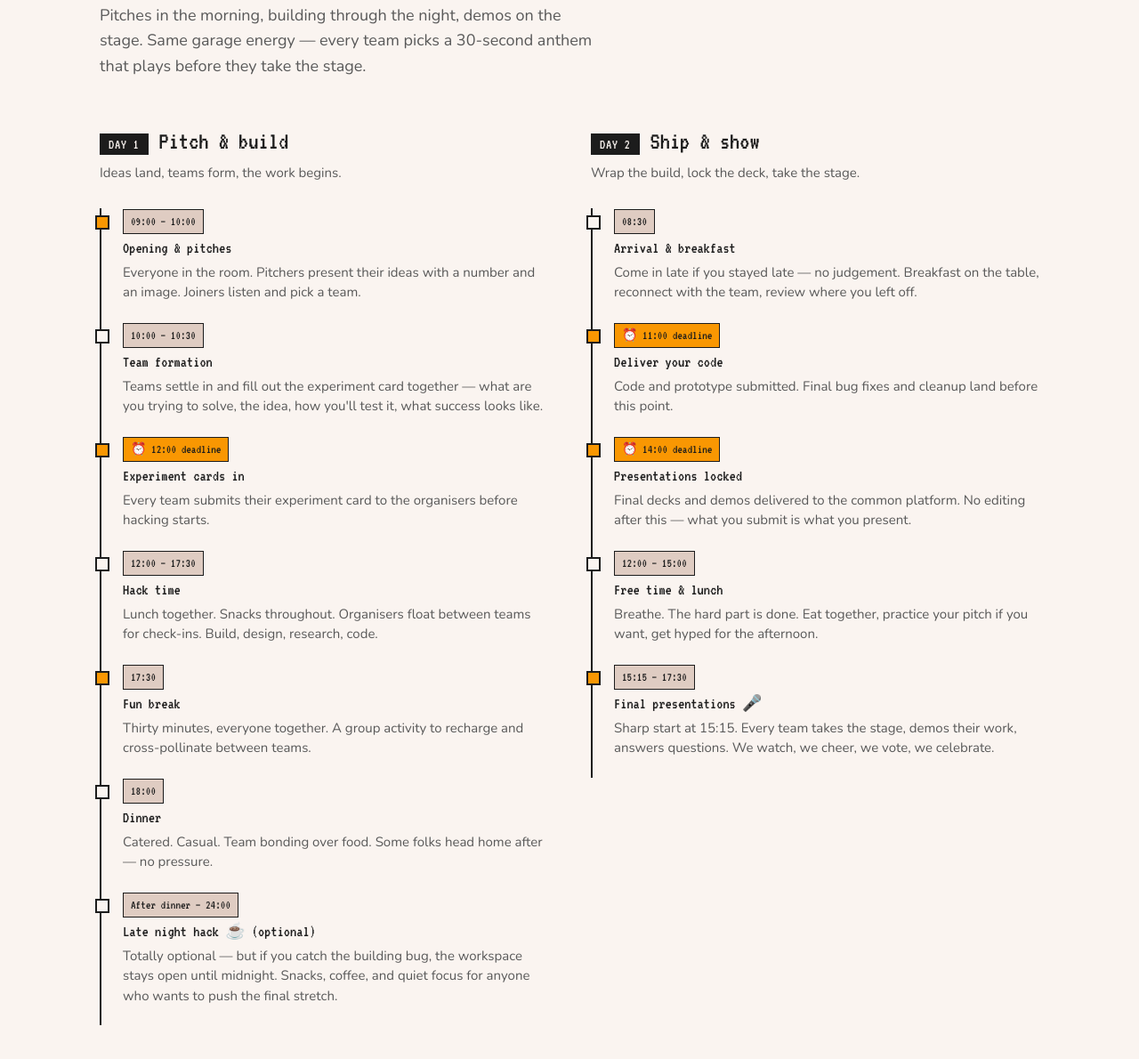
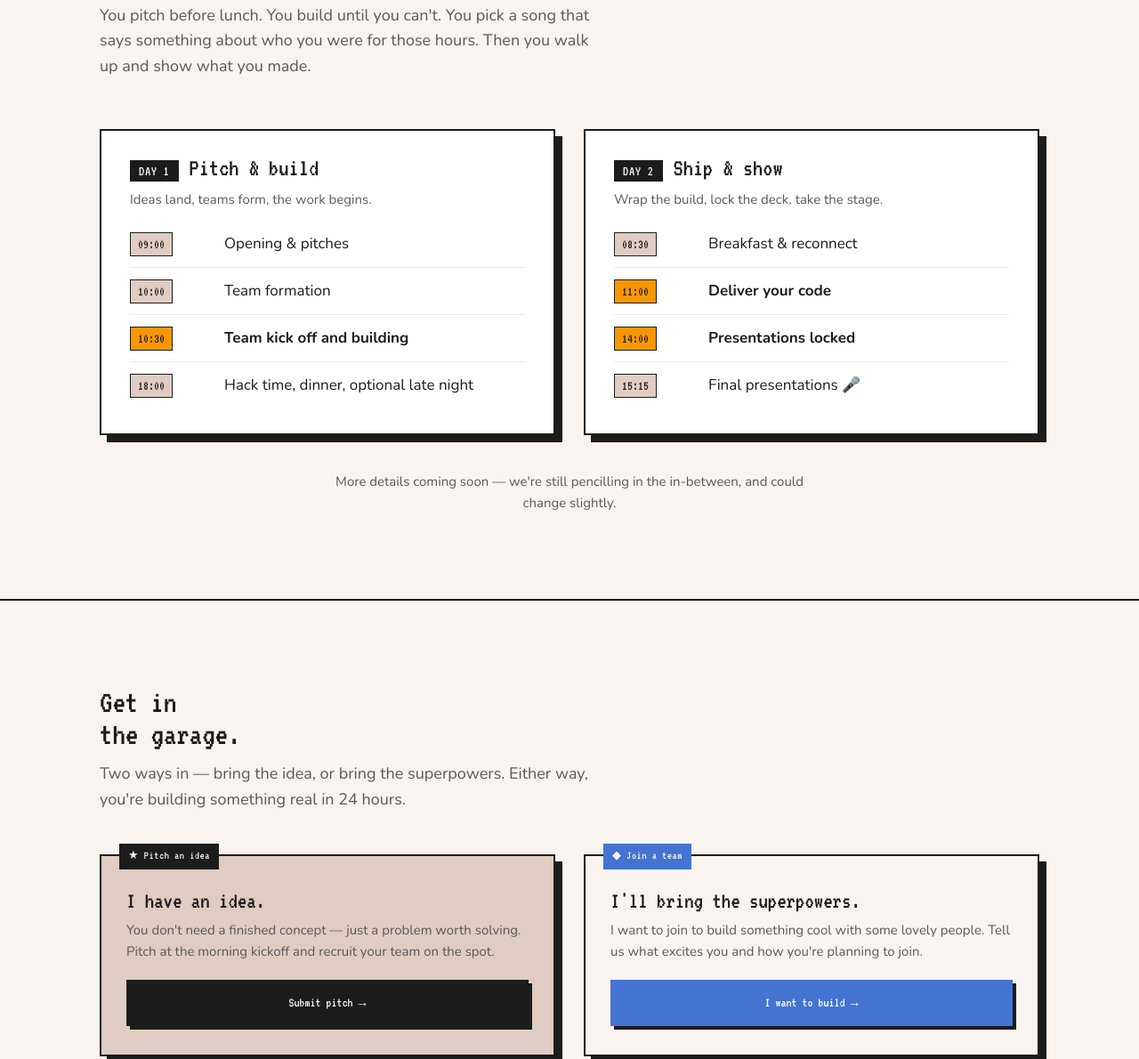
Before and after one commit to jess-thomsen/hackathon-26, a plain HTML site: page index.html in a window 1280 px wide. Shown: the part 3657-4847 px from the top of the page at 89% size. Drawn offline with nearby package versions, Linux system fonts and the light colour scheme; a web font is replaced by a local one.

Commit message:
Simplify schedule on index; tweak Q&A and copy

```diff
--- a/index.html
+++ b/index.html
@@ -742,6 +742,73 @@
     display: grid;
     grid-template-columns: 1fr 1fr;
     gap: 48px;
+  }
+  .days-simple { gap: 32px; }
+  .day-card {
+    border: 2px solid var(--ink);
+    background: #fff;
+    padding: 28px 32px;
+    box-shadow: 8px 8px 0 var(--ink);
+  }
+  .day-card h3 {
+    font-family: var(--chicago);
+    font-size: 28px;
+    font-weight: 400;
+    margin: 0 0 8px;
+    line-height: 1;
+    display: flex;
+    align-items: baseline;
+    gap: 12px;
+  }
+  .day-card h3 .day-num {
+    background: var(--ink);
+    color: var(--bg);
+    padding: 4px 10px;
+    font-size: 16px;
+    letter-spacing: 0.5px;
+  }
+  .day-card .day-sub {
+    margin: 0 0 20px;
+    color: var(--ink-soft);
+    font-size: 15px;
+  }
+  .day-list {
+    list-style: none;
+    padding: 0;
+    margin: 0;
+  }
+  .day-list li {
+    display: grid;
+    grid-template-columns: 90px 1fr;
+    gap: 16px;
+    align-items: baseline;
+    padding: 12px 0;
+    border-top: 1px solid rgba(0,0,0,0.08);
+    font-size: 17px;
+  }
+  .day-list li:first-child { border-top: 0; padding-top: 4px; }
+  .day-list li time {
+    font-family: var(--chicago);
+    font-size: 15px;
+    background: var(--beige);
+    border: 1px solid var(--ink);
+    padding: 2px 8px;
+    line-height: 1.4;
+    text-align: center;
+    justify-self: start;
+  }
+  .day-list li.warn time {
+    background: var(--orange);
+    color: var(--ink);
+    border-color: var(--ink);
+  }
+  .day-list li strong { font-weight: 700; }
+  .schedule-foot {
+    margin: 40px auto 0;
+    text-align: center;
+    color: var(--ink-soft);
+    font-size: 15px;
+    max-width: 540px;
   }
   .day h3 {
     font-family: var(--chicago);
@@ -1530,83 +1597,32 @@
       <div class="container">
         <div class="schedule-head">
           <h2>24 hours.<br>Here's the shape.</h2>
-          <p>Pitches in the morning, building through the night, demos on the stage. Same garage energy — every team picks a 30-second anthem that plays before they take the stage.</p>
+          <p>You pitch before lunch. You build until you can't. You pick a song that says something about who you were for those hours. Then you walk up and show what you made.</p>
         </div>
-        <div class="days">
-          <div class="day">
+        <div class="days days-simple">
+          <div class="day-card">
             <h3><span class="day-num">DAY 1</span> Pitch &amp; build</h3>
             <p class="day-sub">Ideas land, teams form, the work begins.</p>
-            <div class="timeline">
-              <div class="event highlight">
-                <span class="time">09:00 – 10:00</span>
-                <h4>Opening &amp; pitches</h4>
-                <p>Everyone in the room. Pitchers present their ideas with a number and an image. Joiners listen and pick a team.</p>
-              </div>
-              <div class="event">
-                <span class="time">10:00 – 10:30</span>
-                <h4>Team formation</h4>
-                <p>Teams settle in and fill out the experiment card together — what are you trying to solve, the idea, how you'll test it, what success looks like.</p>
-              </div>
-              <div class="event warn">
-                <span class="time">⏰ 12:00 deadline</span>
-                <h4>Experiment cards in</h4>
-                <p>Every team submits their experiment card to the organisers before hacking starts.</p>
-              </div>
-              <div class="event">
-                <span class="time">12:00 – 17:30</span>
-                <h4>Hack time</h4>
-                <p>Lunch together. Snacks throughout. Organisers float between teams for check-ins. Build, design, research, code.</p>
-              </div>
-              <div class="event highlight">
-                <span class="time">17:30</span>
-                <h4>Fun break</h4>
-                <p>Thirty minutes, everyone together. A group activity to recharge and cross-pollinate between teams.</p>
-              </div>
-              <div class="event">
-                <span class="time">18:00</span>
-                <h4>Dinner</h4>
-                <p>Catered. Casual. Team bonding over food. Some folks head home after — no pressure.</p>
-              </div>
-              <div class="event">
-                <span class="time">After dinner – 24:00</span>
-                <h4>Late night hack ☕ (optional)</h4>
-                <p>Totally optional — but if you catch the building bug, the workspace stays open until midnight. Snacks, coffee, and quiet focus for anyone who wants to push the final stretch.</p>
-              </div>
-            </div>
+            <ul class="day-list">
+              <li><time>09:00</time><span>Opening &amp; pitches</span></li>
+              <li><time>10:00</time><span>Team formation</span></li>
+              <li class="warn"><time>10:30</time><span><strong>Team kick off and building</strong></span></li>
+              <li><time>18:00</time><span>Hack time, dinner, optional late night</span></li>
+            </ul>
           </div>
 
-          <div class="day">
+          <div class="day-card">
             <h3><span class="day-num">DAY 2</span> Ship &amp; show</h3>
             <p class="day-sub">Wrap the build, lock the deck, take the stage.</p>
-            <div class="timeline">
-              <div class="event">
-                <span class="time">08:30</span>
-                <h4>Arrival &amp; breakfast</h4>
-                <p>Come in late if you stayed late — no judgement. Breakfast on the table, reconnect with the team, review where you left off.</p>
-              </div>
-              <div class="event warn">
-                <span class="time">⏰ 11:00 deadline</span>
-                <h4>Deliver your code</h4>
-                <p>Code and prototype submitted. Final bug fixes and cleanup land before this point.</p>
-              </div>
-              <div class="event warn">
-                <span class="time">⏰ 14:00 deadline</span>
-                <h4>Presentations locked</h4>
-                <p>Final decks and demos delivered to the common platform. No editing after this — what you submit is what you present.</p>
-              </div>
-              <div class="event">
-                <span class="time">12:00 – 15:00</span>
-                <h4>Free time &amp; lunch</h4>
-                <p>Breathe. The hard part is done. Eat together, practice your pitch if you want, get hyped for the afternoon.</p>
-              </div>
-              <div class="event highlight">
-                <span class="time">15:15 – 17:30</span>
-                <h4>Final presentations 🎤</h4>
-                <p>Sharp start at 15:15. Every team takes the stage, demos their work, answers questions. We watch, we cheer, we vote, we celebrate.</p>
-              </div>
-            </div>
+            <ul class="day-list">
+              <li><time>08:30</time><span>Breakfast &amp; reconnect</span></li>
+              <li class="warn"><time>11:00</time><span><strong>Deliver your code</strong></span></li>
+              <li class="warn"><time>14:00</time><span><strong>Presentations locked</strong></span></li>
+              <li><time>15:15</time><span>Final presentations 🎤</span></li>
+            </ul>
           </div>
         </div>
+        <p class="schedule-foot">More details coming soon — we're still pencilling in the in-between, and could change slightly.</p>
       </div>
     </section>
 
@@ -1628,7 +1644,7 @@
             <span class="tag">◆ Join a team</span>
             <h3>I'll bring the superpowers.</h3>
             <p class="desc">I want to join to build something cool with some lovely people. Tell us what excites you and how you're planning to join.</p>
-            <a class="btn" href="https://forms.google.com/REPLACE_WITH_TEAMMATE_FORM_URL" target="_blank" rel="noopener">Join the pool →</a>
+            <a class="btn" href="https://forms.google.com/REPLACE_WITH_TEAMMATE_FORM_URL" target="_blank" rel="noopener">I want to build →</a>
           </div>
         </div>
       </div>
@@ -1659,7 +1675,7 @@
           </details>
           <details class="qa-item">
             <summary>Are there prizes? <span class="plus"></span></summary>
-            <div class="answer">We build for the joy of creating something cool in a short amount of time. There will be juries and prizes — details announced on the day. Internal judges who genuinely can't wait to see what you come up with.</div>
+            <div class="answer">Yes, but remember we build for the joy of creating something cool in a short amount of time. There will be juries and prizes — details announced under the event. Internal judges who genuinely can't wait to see what you come up with.</div>
           </details>
           <details class="qa-item">
             <summary>Can I use AI tools? <span class="plus"></span></summary>
```
